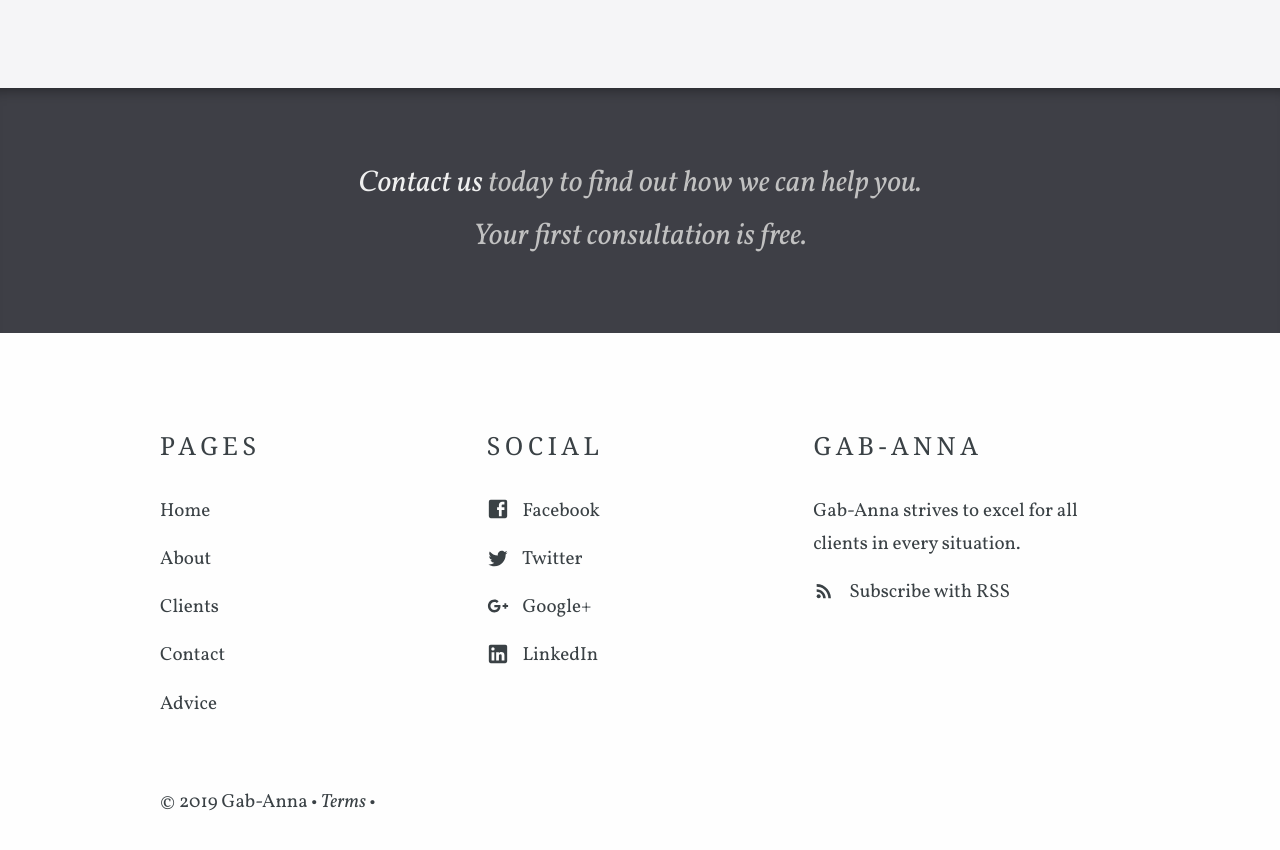
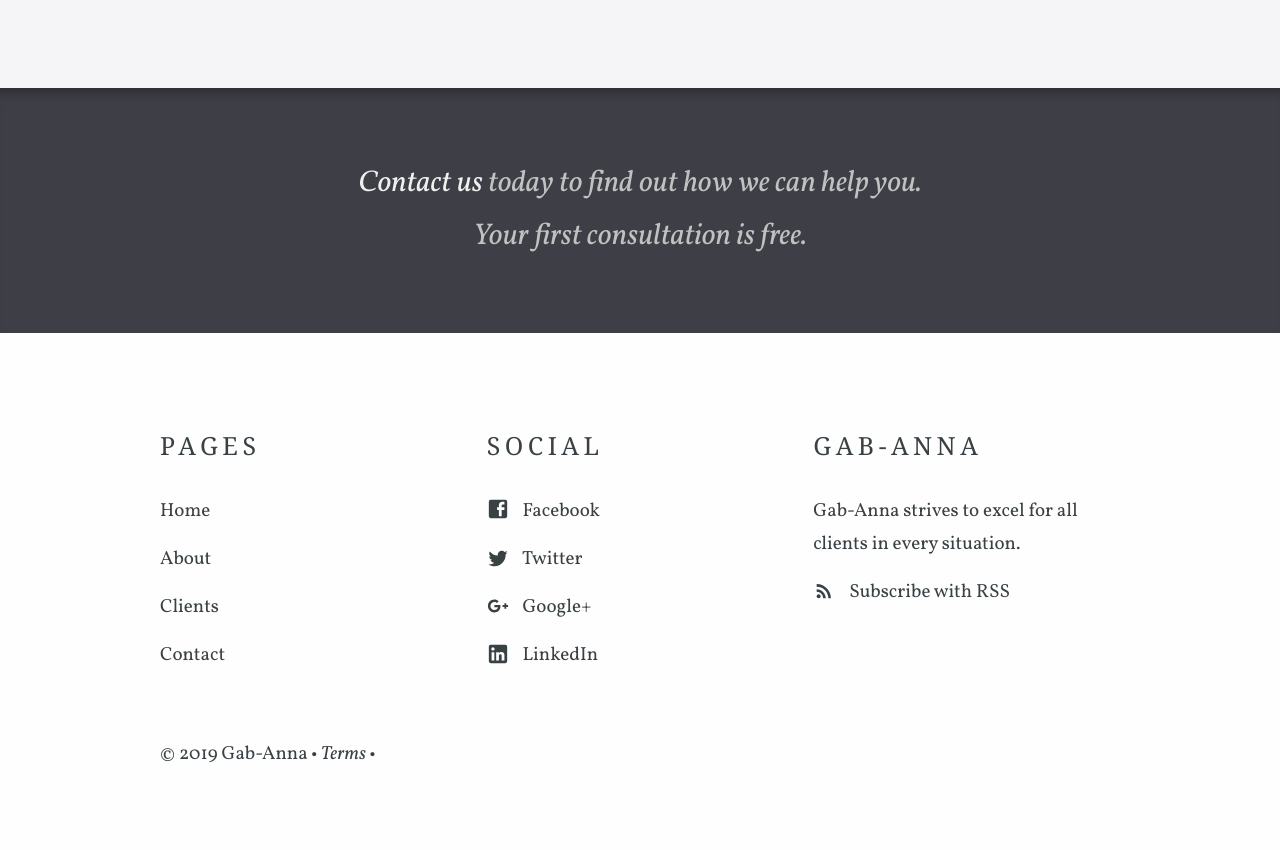
Before and after one commit to enonchong/h, a Jekyll site: the page built from index.html, in a window 1280 px wide and 900 px high, scrolled down 4239 px. Shown: the top 850 px of the window. Built offline with Jekyll 4.4.1, drawn with Linux system fonts in a browser that asks for light colours; some web fonts are replaced.

Commit message:
save contacts

```diff
--- a/_data/footer.yml
+++ b/_data/footer.yml
@@ -8,8 +8,6 @@
       link: /clients/
     - name: Contact
       link: /contact/
-    - name: Advice
-      link: /advice/
 - title: Social
   links:
     - name: Facebook
```
